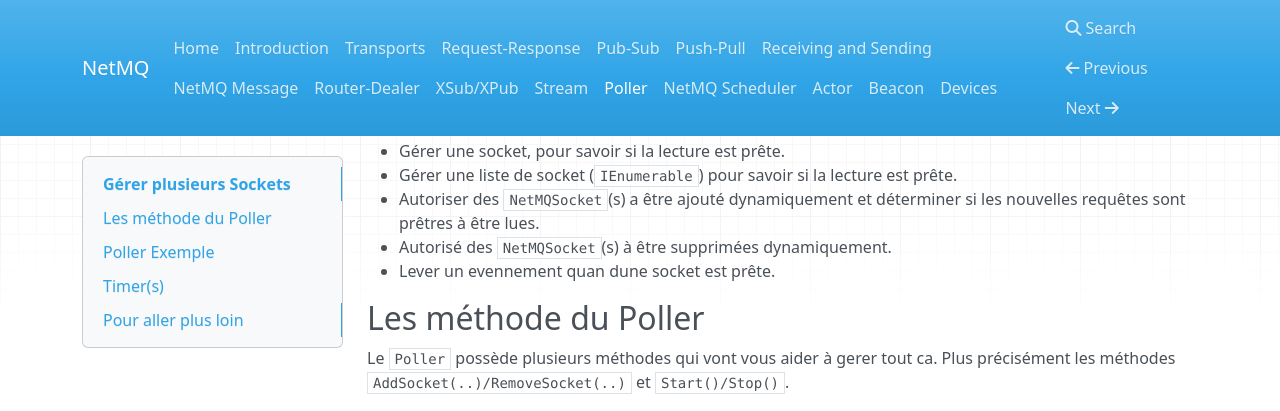
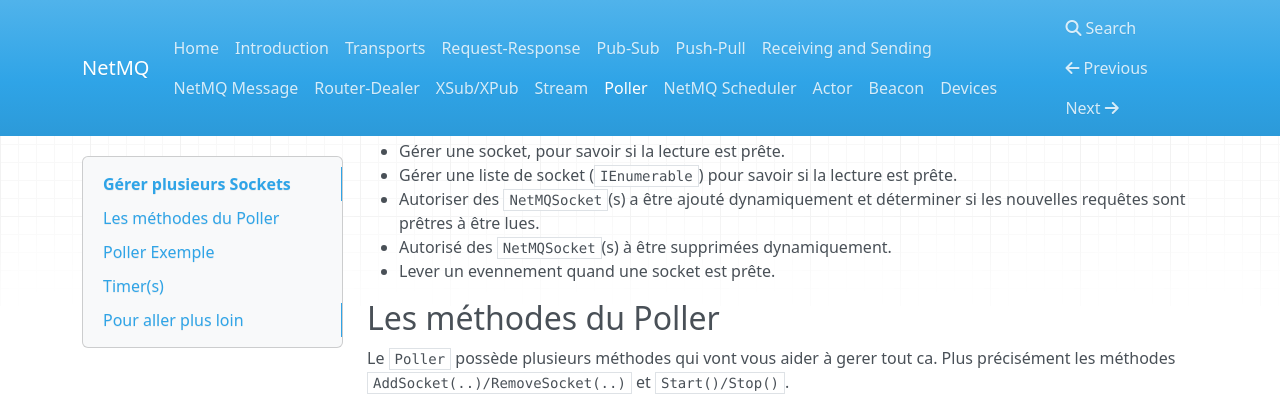
Before and after one commit to NetMQ/Docs-French, an MkDocs documentation site: the page built from docs/poller.md, in a window 1280 px wide and 900 px high, scrolled down 347 px. Shown: the top 411 px of the window. Built offline with MkDocs 1.6.1, drawn with Linux system fonts in a browser that asks for light colours; nearby versions of some CDN libraries; old or Windows-style settings are respelled for this version of MkDocs.

Commit message:
Update poller.md

```diff
--- a/docs/poller.md
+++ b/docs/poller.md
@@ -16,10 +16,10 @@ NetMQ a une implémentation du <code>Poller</code>, et il peut être utilisé po
 + Gérer une liste de socket (<code>IEnumerable<NetMQSocket></code>) pour savoir si la lecture est prête.
 + Autoriser des <code>NetMQSocket</code>(s) a être ajouté dynamiquement et déterminer si les nouvelles requêtes sont prêtres à être lues.
 + Autorisé des <code>NetMQSocket</code>(s) à être supprimées dynamiquement.
-+ Lever un evennement quan dune socket est prête.
++ Lever un evennement quand une socket est prête.
 
 
-## Les méthode du Poller
+## Les méthodes du Poller
 
 Le <code>Poller</code> possède plusieurs méthodes qui vont vous aider à gerer tout ca. Plus précisément les méthodes <code>AddSocket(..)/RemoveSocket(..)</code> et <code>Start()/Stop()</code>.
 
```
